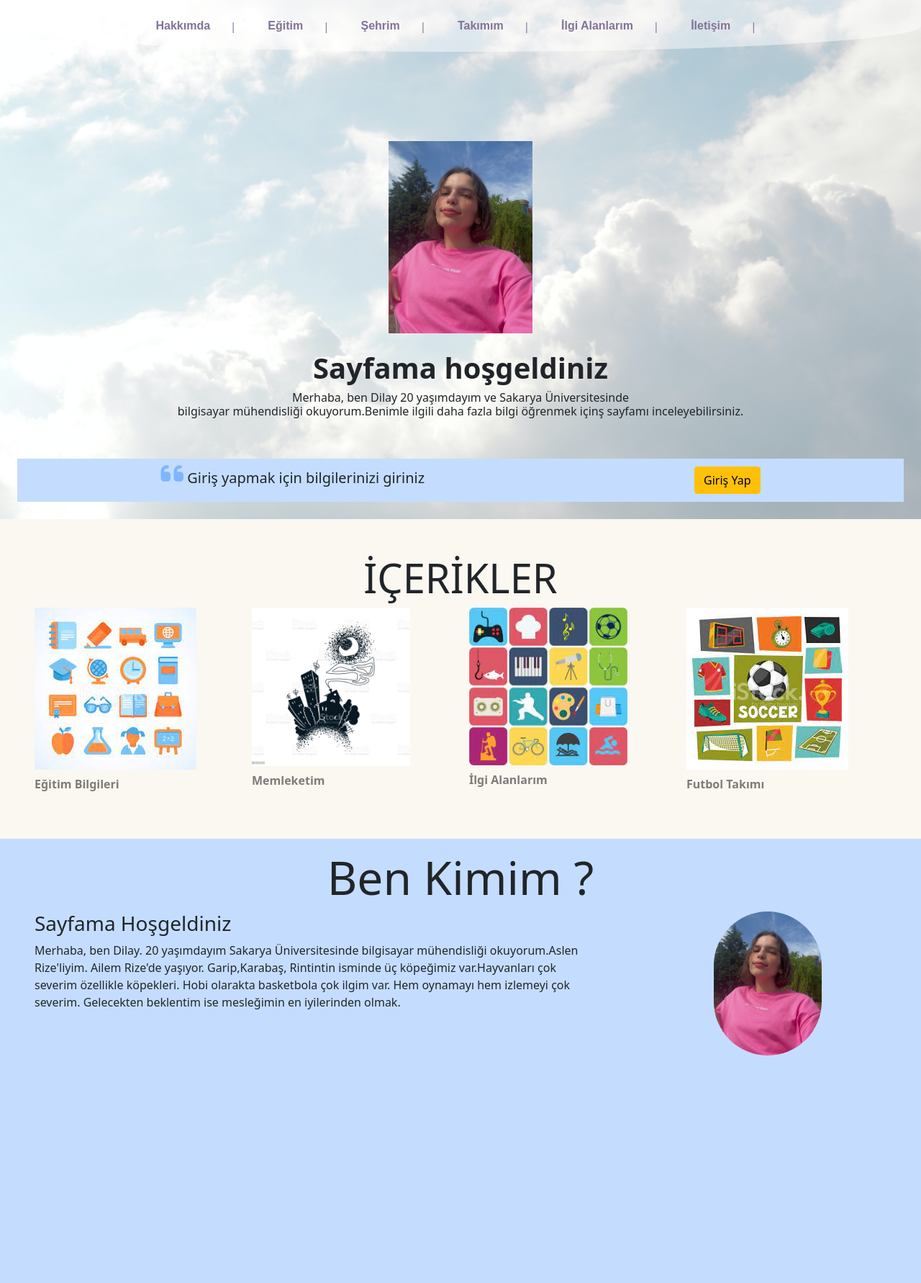
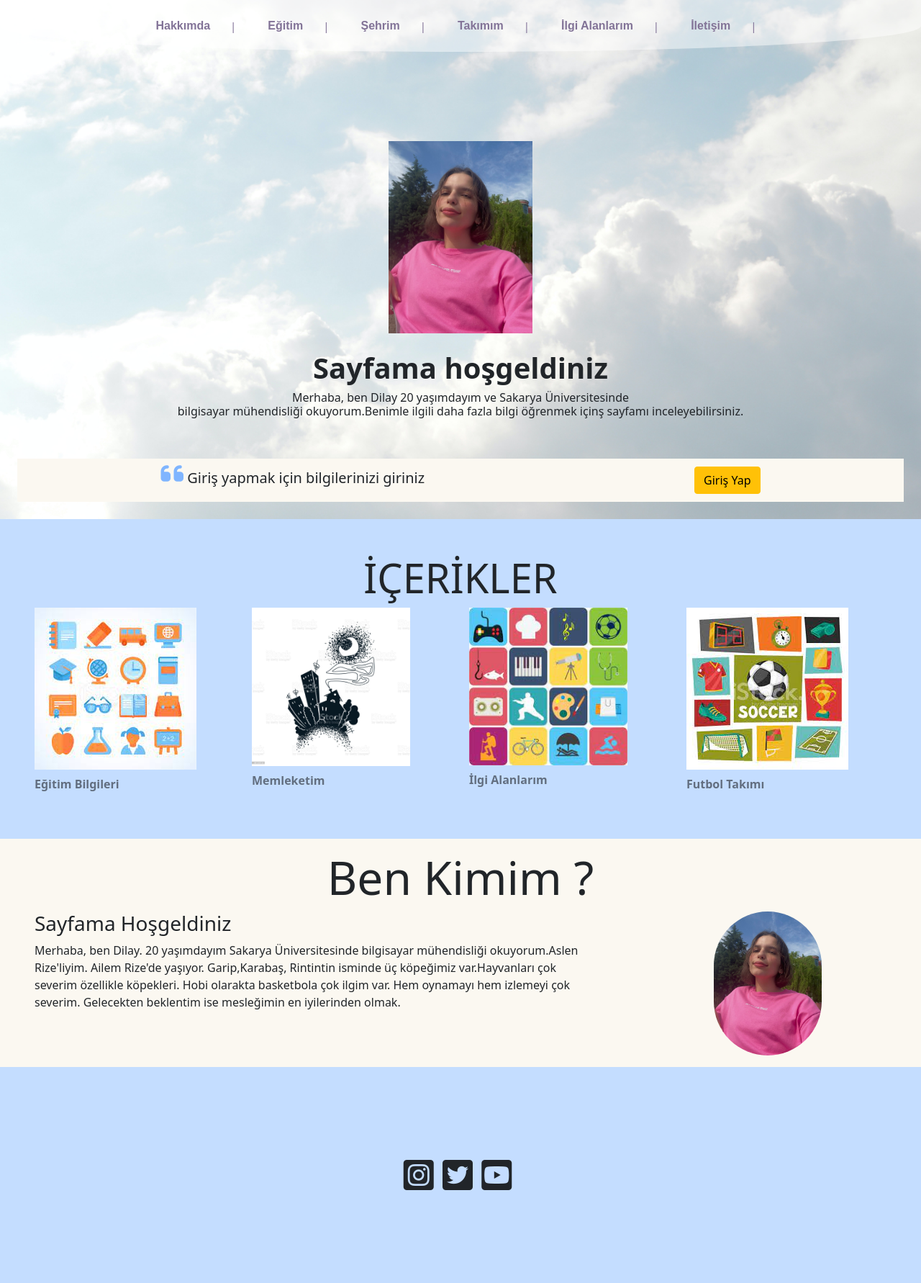
Before and after one commit to dilaykal/webproje, a PHP site: page /webproje.html in a window 1280 px wide. Shown: the whole page at 72% size. Before the commit the page ends 1466 px from the top, so only its background shows below. Run offline with PHP 8.4, Linux system fonts and the light colour scheme; some libraries are stand-ins or nearby versions.

Commit message:
footer eklendi

```diff
--- a/style.css
+++ b/style.css
@@ -47,7 +47,7 @@
 }
 .giriş{
     height:60px;
-    background-color:#C4DDFF;
+    background-color:#FBF8F1;
 }
 .tirnak{
     color:#7FB5FF;
@@ -57,11 +57,18 @@
     font-size:20px;
 }
 .içerikler{
-    background-color: #FBF8F1;
+    background-color:#C4DDFF;
 }
 .kimim{
-    background-color: #C4DDFF;
+    background-color:#FBF8F1 ;
 }
 .profil img{
     border-radius: 100px;
 }
+.footer{
+    background-color: #C4DDFF;
+    height:300px;
+}
+.footer-sütun{
+    height:300px;
+}
--- a/webproje.html
+++ b/webproje.html
@@ -124,6 +124,17 @@
             </div>
         </div>
     </div>
+    <div class="container-fluid footer">
+        <div class="row">
+            <div class="col-md-12 footer-sütun d-flex flex-column justify-content-center align-items-center">
+                <div class="icons">
+                    <i class="fa-brands fa-instagram-square fa-3x me-2"></i>
+                    <i class="fa-brands fa-twitter-square fa-3x me-2"></i>
+                    <i class="fa-brands fa-youtube-square fa-3x me-2"></i>
+                </div>
+            </div>
+        </div>
+    </div>
     <script src="bootstrap.js"></script>
 </body>
 </html>
```
